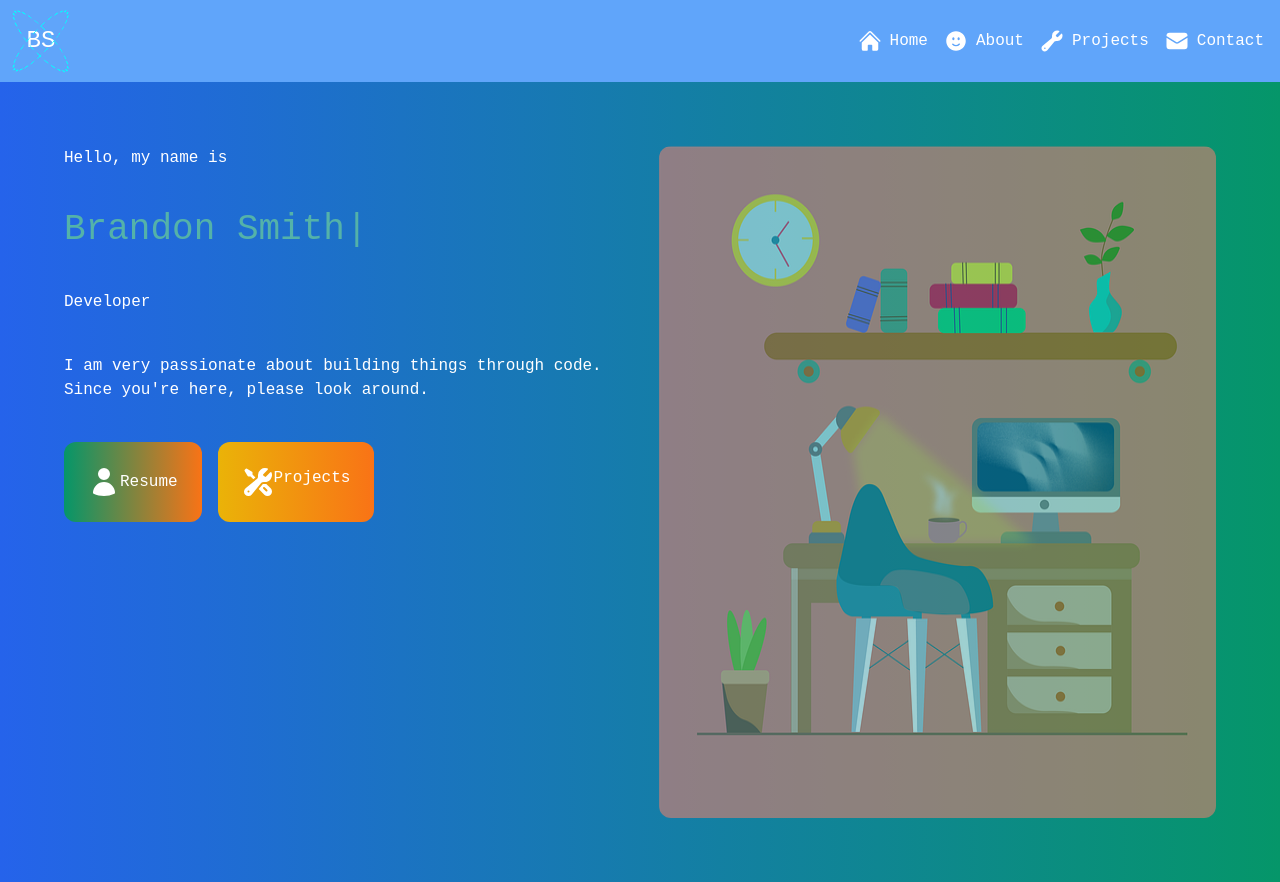
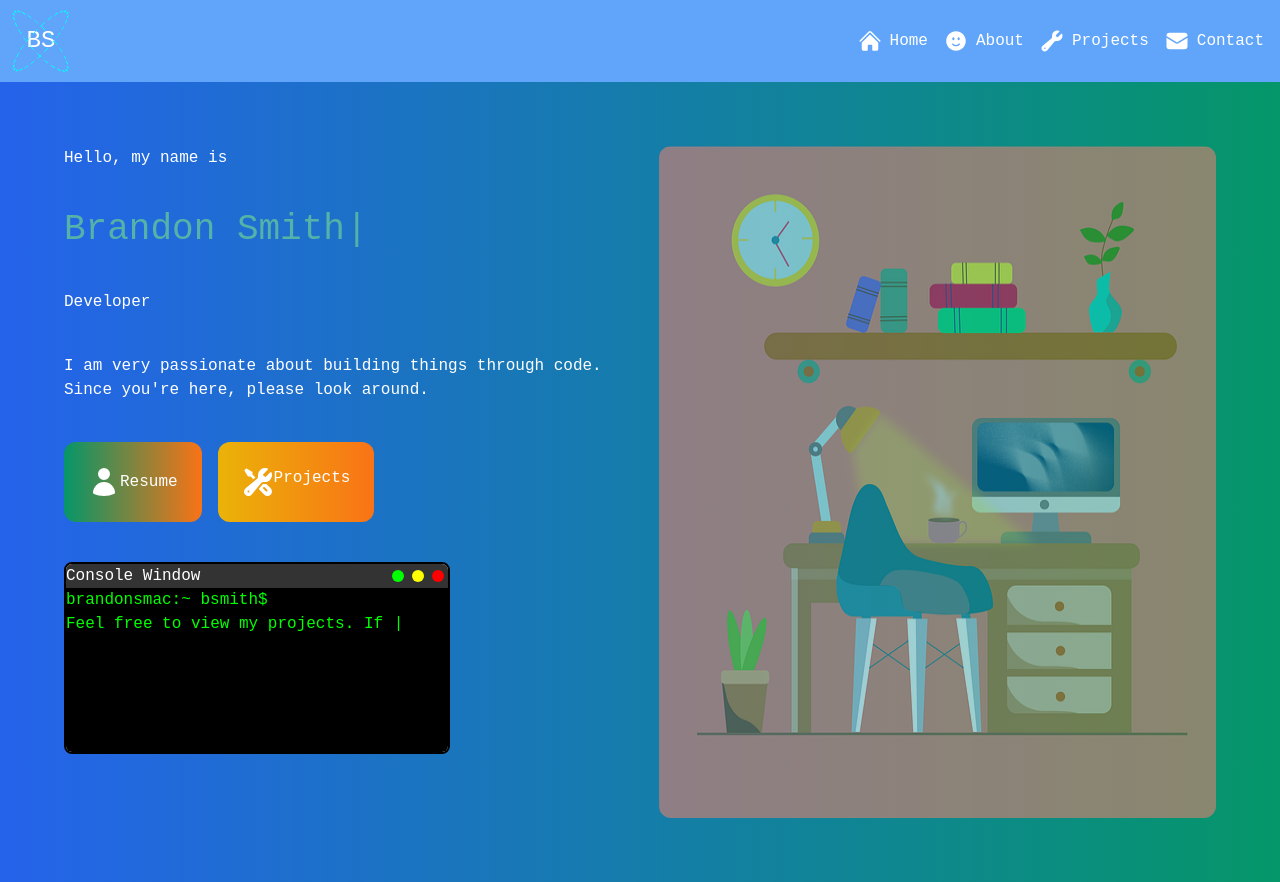
Before and after one commit to rach1873/react-portfolio, a React (Create React App) app: page / in a window 1280 px wide. Built offline with nearby package versions, Linux system fonts and the light colour scheme.

Commit message:
adding Terminal component

```diff
--- a/src/Links/About.jsx
+++ b/src/Links/About.jsx
@@ -64,14 +64,14 @@ const About = () => {
   return (
     <main className="min-h-screen p-8 grid grid-cols-2 grid-row-2 gap-2 bg-gradient-to-r from-blue-600 to-emerald-600 max-lg:grid-cols-1">
       <section className="flex flex-col items-center justify-center">
-        <div className="border-dashed border-2 border-seafoam text-seafoam p-16">
+        <div className="spinName border-dashed border-2 border-seafoam text-seafoam p-16 rounded-full">
           <h1 className="text-9xl text-center">BS</h1>
           <p className="text-center">Brandon Smith</p>
         </div>
       </section>
-      <section className="flex flex-col justify-center text-seafoam space-y-4 text-white">
+      <section className="flex flex-col justify-center space-y-4 text-white">
         <div className="flex items-center space-x-4">
-          <HandRaisedIcon className="w-12 h-12 rotate-45 animate-wave" />
+          <HandRaisedIcon className="w-12 h-12 rotate-45 animate-wave text-yellow-500" />
           <p className="text-xl">Hello</p>
         </div>
 
@@ -82,10 +82,10 @@ const About = () => {
         </p>
         <h1 className="underline">Work History</h1>
         <p>
-          I've been at Valu Merchandisers for 12 years. In September 2011, I
-          started as a module stocker and quickly transitioned as a Inventory
-          Lead in 2016. In 2017, I was promoted as Inventory Supervisor, which I
-          still hold.
+          I've been at Valu Merchandisers in Memphis,TN for 12 years. In
+          September 2011, I started as a module stocker and quickly transitioned
+          as a Inventory Lead in 2016. In 2017, I was promoted as Inventory
+          Supervisor, which I still hold.
         </p>
         <h1 className="underline">Coding Journey</h1>
         <p>
--- a/src/Links/Home.jsx
+++ b/src/Links/Home.jsx
@@ -13,17 +13,20 @@ import nodejs from "../images/skills/nodejs.svg";
 import github from "../images/skills/github.png";
 import mysql from "../images/skills/mysql.svg";
 import Typewriter from "typewriter-effect";
+import Terminal from "../components/Terminal";
+import "../index.css";
 
 const Home = () => {
   return (
     <main className="min-h-screen text-white flex p-16 gap-4 bg-gradient-to-r from-blue-600 to-emerald-600">
-      <div className="space-y-10">
+      <div className="space-y-10 max-lg:flex flex-col items-center">
         <h6>Hello, my name is </h6>
         <h1 className="text-4xl text-seafoam">
           <Typewriter
             onInit={(name) => name.typeString("Brandon Smith").start()}
           />
         </h1>
+
         <h3>Developer</h3>
         <p>
           I am very passionate about building things through code. Since you're
@@ -92,6 +95,7 @@ const Home = () => {
             className="w-12 h-12 absolute left-3/4 top-1/4 -translate-x-1/2 -translate-y-1/2"
           />
         </section> */}
+        <Terminal />
       </div>
 
       <img
--- /dev/null
+++ b/src/components/Terminal.jsx
@@ -0,0 +1,34 @@
+import Typewriter from "typewriter-effect";
+
+function Terminal() {
+  return (
+    <div className="w-8/12 h-48 border-2 border-black bg-[#fff] rounded-lg overflow-hidden">
+      {/*//*header*/}
+      <div className="bg-[#333] flex justify-between items-center">
+        <p className="text-[#fff]">Console Window</p>
+        <div className="flex">
+          <div className="h-3 w-3 bg-[#0f0] rounded-full m-1"></div>
+          <div className="h-3 w-3 bg-[#ff0] rounded-full m-1"></div>
+          <div className="h-3 w-3 bg-[#f00] rounded-full m-1"></div>
+        </div>
+      </div>
+      {/*//*body*/}
+      <div className="w-full h-full bg-black text-[#0f0]">
+        <p>
+          brandonsmac:~ bsmith$
+          <Typewriter
+            onInit={(t) =>
+              t
+                .typeString(
+                  "Feel free to view my projects.  If you want, you can send me an email!"
+                )
+                .start()
+            }
+          />
+        </p>
+      </div>
+    </div>
+  );
+}
+
+export default Terminal;
--- a/src/index.css
+++ b/src/index.css
@@ -11,6 +11,10 @@
 input,
 textarea {
   @apply outline-none border-2 border-blue-400 p-2 bg-emerald-700 placeholder:text-white;
+}
+
+.middle {
+  @apply flex flex-col items-center justify-center;
 }
 
 .container {
@@ -94,6 +98,24 @@ textarea {
   animation: turn 20s linear infinite;
 }
 
+.spinName {
+  animation: spinbox 2s linear infinite;
+  box-shadow: rgba(50, 50, 93, 0.25) 0px 30px 60px -12px inset,
+    rgba(0, 0, 0, 0.3) 0px 18px 36px -18px inset;
+}
+
+@keyframes spinbox {
+  0% {
+    transform: translateY(0);
+  }
+  50% {
+    transform: translateY(1.5rem);
+  }
+  100% {
+    transform: translateY(0);
+  }
+}
+
 @keyframes turn {
   from {
     transform: rotate(0deg);
```
